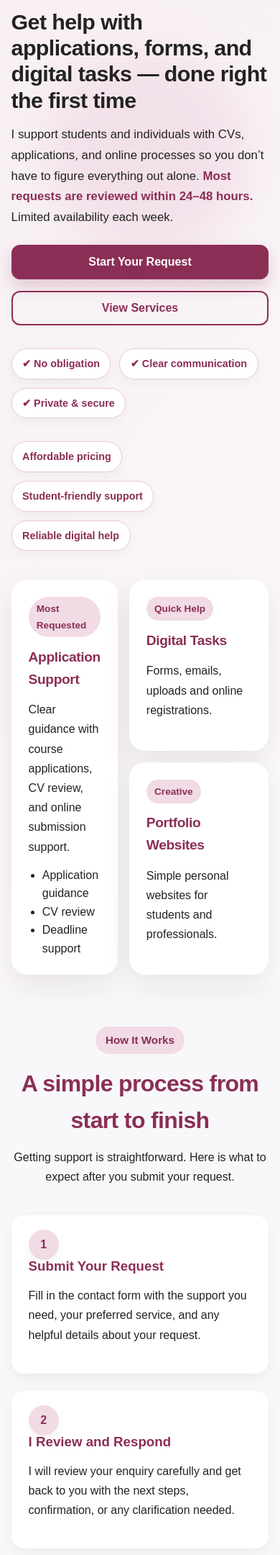
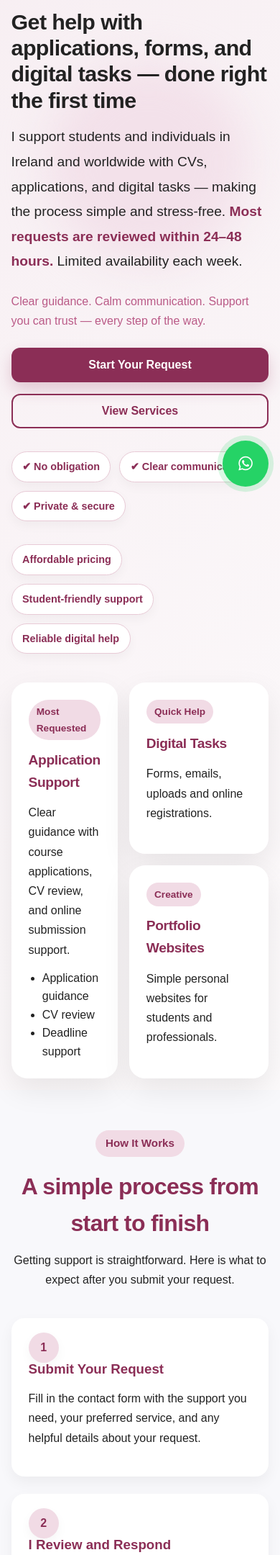
Before and after one commit to Forest-Eloghosa/we-code-we-sketch, a Django app: page / in a window 390 px wide. Shown: the part 152-2312 px from the top of the page at 72% size. Run offline with Django 4.2, Linux system fonts and the light colour scheme; some libraries are stand-ins or nearby versions.

Commit message:
final UI/UX improvements, admin login clarity, testimonials layout fix, and WhatsApp integration - Updated hero section messaging to include Ireland and worldwide support - Improved testimonials layout (side-by-side display on larger screens) - Added and styled floating WhatsApp contact button (responsive for mobile) - Updated login page to 'Admin Access Only' to prevent client confusion - Refined footer messaging and trust indicators - General UI polish across homepage, services, and contact pages - Updated settings for domain handling and security improvements

```diff
--- /dev/null
+++ b/core/middleware.py
@@ -0,0 +1,20 @@
+from django.conf import settings
+from django.shortcuts import redirect
+
+
+class ForcePrimaryDomainMiddleware:
+    def __init__(self, get_response):
+        self.get_response = get_response
+
+    def __call__(self, request):
+        host = request.get_host().split(":")[0]
+        primary_domain = "www.wecodewesketch.com"
+
+        # Do nothing in local development
+        if settings.DEBUG:
+            return self.get_response(request)
+
+        if host != primary_domain:
+            return redirect(f"https://{primary_domain}{request.get_full_path()}", permanent=True)
+
+        return self.get_response(request)
--- a/core/static/core/css/style.css
+++ b/core/static/core/css/style.css
@@ -245,6 +245,20 @@ ul {
     font-size: 1.05rem;
 }
 
+.hero-description {
+    font-size: 1.2rem;
+    line-height: 1.8;
+    max-width: 750px;
+    color: #222;
+}
+
+.hero-subdescription {
+    font-size: 1rem;
+    color: #ba5a87;
+    margin-top: 1rem;
+}
+
+
 /* =========================================
    7. LABELS / BADGES
 ========================================= */
@@ -457,8 +471,20 @@ ul {
 .feature-grid,
 .testimonial-grid {
     display: grid;
+    gap: 1.5rem;
+}
+
+.card-grid,
+.pricing-grid,
+.feature-grid {
     grid-template-columns: repeat(3, 1fr);
-    gap: 1.5rem;
+}
+
+.testimonial-grid {
+    display: grid;
+    grid-template-columns: repeat(2, 1fr);
+    gap: 2rem;
+    justify-content: center;
 }
 
 .contact-grid,
@@ -629,12 +655,18 @@ ul {
 .testimonial-text {
     font-style: italic;
     margin-bottom: 1rem;
+    max-width: 500px;
 }
 
 .testimonial-name {
     font-weight: 700;
     color: var(--accent);
 }
+
+.testimonial-card {
+    height: 100%;
+}
+
 
 /* =========================================
    16. FORMS
@@ -773,7 +805,7 @@ ul {
 
 #footer-text,
 .footer-support-text {
-    margin-top: 0.75rem;
+    margin-top: 1rem;
 }
 
 .footer-support-text {
@@ -781,6 +813,66 @@ ul {
     margin-left: auto;
     margin-right: auto;
 }
+
+/* =========================================
+Floating WhatsApp button
+========================================= */
+.whatsapp-float {
+    position: fixed;
+    right: 20px;
+    bottom: 20px;
+    z-index: 1000;
+    display: inline-flex;
+    align-items: center;
+    gap: 0.65rem;
+    background-color: #25d366;
+    color: #ffffff;
+    text-decoration: none;
+    font-weight: 600;
+    padding: 0.85rem 1rem;
+    border-radius: 999px;
+    box-shadow: 0 8px 20px rgba(0, 0, 0, 0.18);
+    transition: transform 0.2s ease, box-shadow 0.2s ease;
+}
+
+.whatsapp-float:hover {
+    transform: translateY(-2px);
+    box-shadow: 0 10px 24px rgba(0, 0, 0, 0.22);
+    color: #ffffff;
+    text-decoration: none;
+}
+
+.whatsapp-float:visited {
+    color: #ffffff;
+}
+
+.whatsapp-tooltip {
+    font-size: 0.95rem;
+    line-height: 1;
+    white-space: nowrap;
+}
+
+.whatsapp-icon {
+    font-size: 1.6rem;
+    line-height: 1;
+}
+
+.whatsapp-float {
+    animation: whatsapp-pulse 2s infinite;
+}
+
+@keyframes whatsapp-pulse {
+    0% {
+        box-shadow: 0 0 0 0 rgba(37, 211, 102, 0.6);
+    }
+    70% {
+        box-shadow: 0 0 0 10px rgba(37, 211, 102, 0);
+    }
+    100% {
+        box-shadow: 0 0 0 0 rgba(37, 211, 102, 0);
+    }
+}
+
 
 /* =========================================
    18. DASHBOARD
@@ -1123,6 +1215,24 @@ ul {
         max-width: 220px;
         justify-content: center;
     }
+
+        .whatsapp-float {
+        right: 16px;
+        bottom: 16px;
+        padding: 0.9rem;
+        border-radius: 50%;
+        width: 64px;
+        height: 64px;
+        justify-content: center;
+    }
+
+    .whatsapp-tooltip {
+        display: none;
+    }
+
+    .whatsapp-icon {
+        font-size: 1.4rem;
+    }
 }
 
 /* Phones */
--- a/core/templates/base.html
+++ b/core/templates/base.html
@@ -94,7 +94,7 @@
                             </form>
                     </li>
                     {% else %}
-                    <li><a href="{% url 'login' %}">Login</a></li>
+                    <li><a href="{% url 'login' %}">Admin Login</a></li>
                     {% endif %}
                 </ul>
             </nav>
@@ -114,7 +114,7 @@
         <div class="social-links">
             <span class="footer-heading">Connect with me:</span>
 
-            <a href="https://wa.me/353899647256?text=Hi%20Forest,%20I%E2%80%99d%20like%20some%20help%20with%20one%20of%20your%20services.%20Could%20you%20guide%20me?"
+            <a href="https://wa.me/353899647256?text=Hi%20Forest%2C%20I%20need%20help%20with%20my%20CV%20or%20application."
                target="_blank"
                rel="noopener noreferrer"
                class="footer-link">
@@ -138,7 +138,7 @@
 
         <p id="footer-text">&copy; 2026 We Code We Sketch. All rights reserved.</p>
         <p class="footer-support-text">
-            Trusted by students and individuals needing clear, reliable digital support.
+            Trusted by students and individuals in Ireland and beyond
         </p>
     </div>
 </footer>
@@ -170,5 +170,15 @@ document.addEventListener("DOMContentLoaded", function () {
     }
 });
 </script>
+<a
+    href="https://wa.me/353899647256?text=Hi%20Forest%2C%20I%20need%20help%20with%20my%20CV%20or%20application."
+    class="whatsapp-float"
+    target="_blank"
+    rel="noopener noreferrer"
+    aria-label="Chat on WhatsApp"
+>
+    <span class="whatsapp-tooltip">Need help? Chat on WhatsApp</span>
+    <i class="fab fa-whatsapp whatsapp-icon"></i>
+</a>
 </body>
 </html>
--- a/core/templates/core/contact.html
+++ b/core/templates/core/contact.html
@@ -34,7 +34,7 @@
 
                 <p>
                     <strong>WhatsApp:</strong><br>
-                    <a href="https://wa.me/353899647256?text=Hi%20Forest,%20I%E2%80%99d%20like%20some%20help%20with%20one%20of%20your%20services.%20Could%20you%20guide%20me?" target="_blank" class="btn btn-secondary">
+                    <a href="https://wa.me/353899647256?text=Hi%20Forest%2C%20I%20need%20help%20with%20my%20CV%20or%20application." target="_blank" class="btn btn-secondary">
                         Chat on WhatsApp
                     </a>
                 </p>
--- a/core/templates/core/index.html
+++ b/core/templates/core/index.html
@@ -11,10 +11,12 @@
             Get help with applications, forms, and digital tasks — done right the first time
         </h1>
             <p class="hero-description">
-                I support students and individuals with CVs, applications, and online processes
-                so you don’t have to figure everything out alone.
+                I support students and individuals in Ireland and worldwide with CVs, applications, and digital tasks — making the process simple and stress-free.
                 <strong style="color: var(--accent);">Most requests are reviewed within 24–48 hours.</strong> Limited availability each week.
             </p>
+             <p class="hero-subdescription">
+                Clear guidance. Calm communication. Support you can trust — every step of the way.
+             </p>
 
         <div class="hero-buttons">
           <a href="{% url 'contact' %}" class="btn btn-primary">
@@ -169,13 +171,25 @@
     <div class="container">
         <div class="section-heading">
             <p class="section-label">Testimonial</p>
-            <h2>Kind words from a client</h2>
+            <h2 class="section-title">Kind words from a client</h2>
+            <p class="section-intro">
+                Feedback from people I’ve supported with CVs, applications, and digital tasks.
+            </p>
         </div>
 
         <div class="testimonial-grid">
             <article class="testimonial-card">
                 <p class="testimonial-text">
-                    “I had a really good experience working with Forest. He was kind, patient, and always ready to help whenever I was confused. He explained everything in a simple way, which made the whole application process feel much less stressful.
+                    “Fantastic service from Forest! My CV was updated perfectly and my application was done smoothly.
+                    It saved me a lot of stress and time — really happy with the result.”
+                </p>
+                <p class="testimonial-name">— Student from Ireland</p>
+            </article>
+
+            <article class="testimonial-card">
+                <p class="testimonial-text">
+                    “I had a really good experience working with Forest. He was kind, patient, and always ready to help whenever I was confused.
+                    He explained everything in a simple way, which made the whole application process feel much less stressful.
 
                     I’m truly grateful for his support and encouragement, and I would definitely recommend him to anyone who needs guidance with their application.”
                 </p>
@@ -242,7 +256,7 @@
                 Start Your Request
             </a>
 
-            <a href="https://wa.me/353899647256?text=Hi%20Forest,%20I%E2%80%99d%20like%20some%20help%20with%20one%20of%20your%20services.%20Could%20you%20guide%20me?" target="_blank" class="btn btn-secondary">
+            <a href="https://wa.me/353899647256?text=Hi%20Forest%2C%20I%20need%20help%20with%20my%20CV%20or%20application." target="_blank" class="btn btn-secondary">
                         Chat on WhatsApp
             </a>
         </div>
--- a/core/templates/core/request_detail.html
+++ b/core/templates/core/request_detail.html
@@ -4,7 +4,7 @@
 
 {% block nav_links %}
 <li><a href="{% url 'dashboard' %}">Dashboard</a></li>
-<li><a href="{% url 'services' %}">Services</a></li>
+<li><a href="{% url 'services' %}">Services & Pricing</a></li>
 {% endblock %}
 
 {% block content %}
```
Also changed, not shown: core/templates/registration/login.html (+6 -3 lines), we_code_we_sketch/settings.py (+13 -0 lines).
